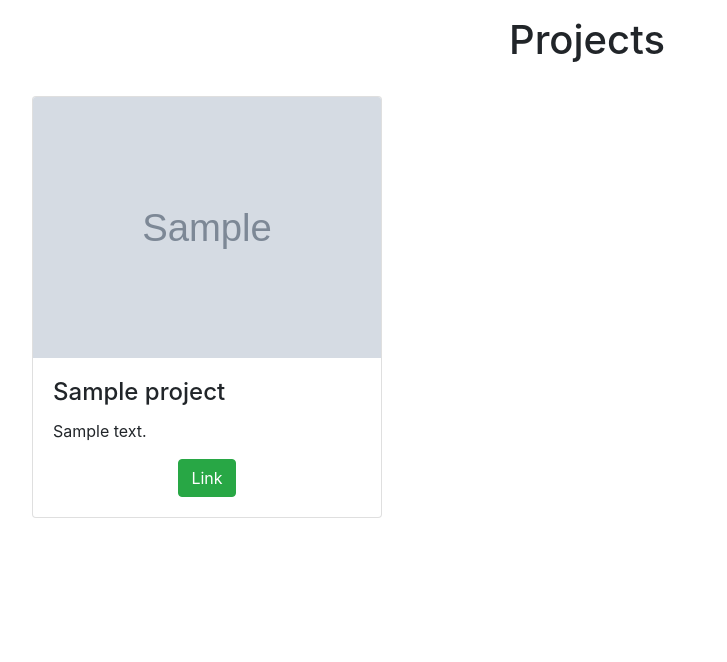
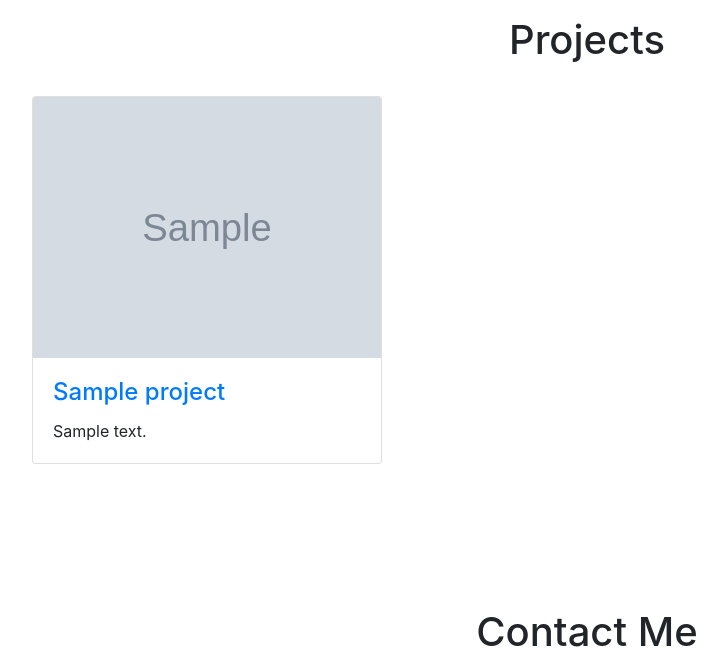
Before and after one commit to ystepanoff/ystepanoff.net-legacy, a Django app: template homepage/main/templates/index.html in a window 1280 px wide. Shown: the part 800-1462 px from the top of the page, without its empty margins (53-780 px from the left). Run offline with Django 4.2, Linux system fonts and the light colour scheme; the template is opened without the code that fills it: most values are stand-ins (such as "Sample title", 1, 10 or a date in 2020); grey boxes marked "Sample" are stand-in pictures; some libraries are stand-ins or nearby versions.

Commit message:
Update project cards style

```diff
--- a/homepage/main/templates/index.html
+++ b/homepage/main/templates/index.html
@@ -43,14 +43,11 @@
         <div class="row">
             {% for project in project_row %}
             <div class="col-lg-4 mt-4">
-                <div class="card">
+                <div class="card h-100">
                     <img class="card-img-top" src="{{ project.image }}" alt="{{ project.title }}" style="width:100%">
                     <div class="card-body">
-                        <h4 class="card-title">{{ project.title }}</h4>
+                        <a href="{{ project.url }}"><h4 class="card-title">{{ project.title }}</h4></a>
                         <p class="card-text">{{ project.description }}</p>
-                        <div class="text-center">
-                            <a href="{{ project.url }}" class="btn btn-success" target="_blank">Link</a>
-                        </div>
                     </div>
                 </div>
             </div>
```
